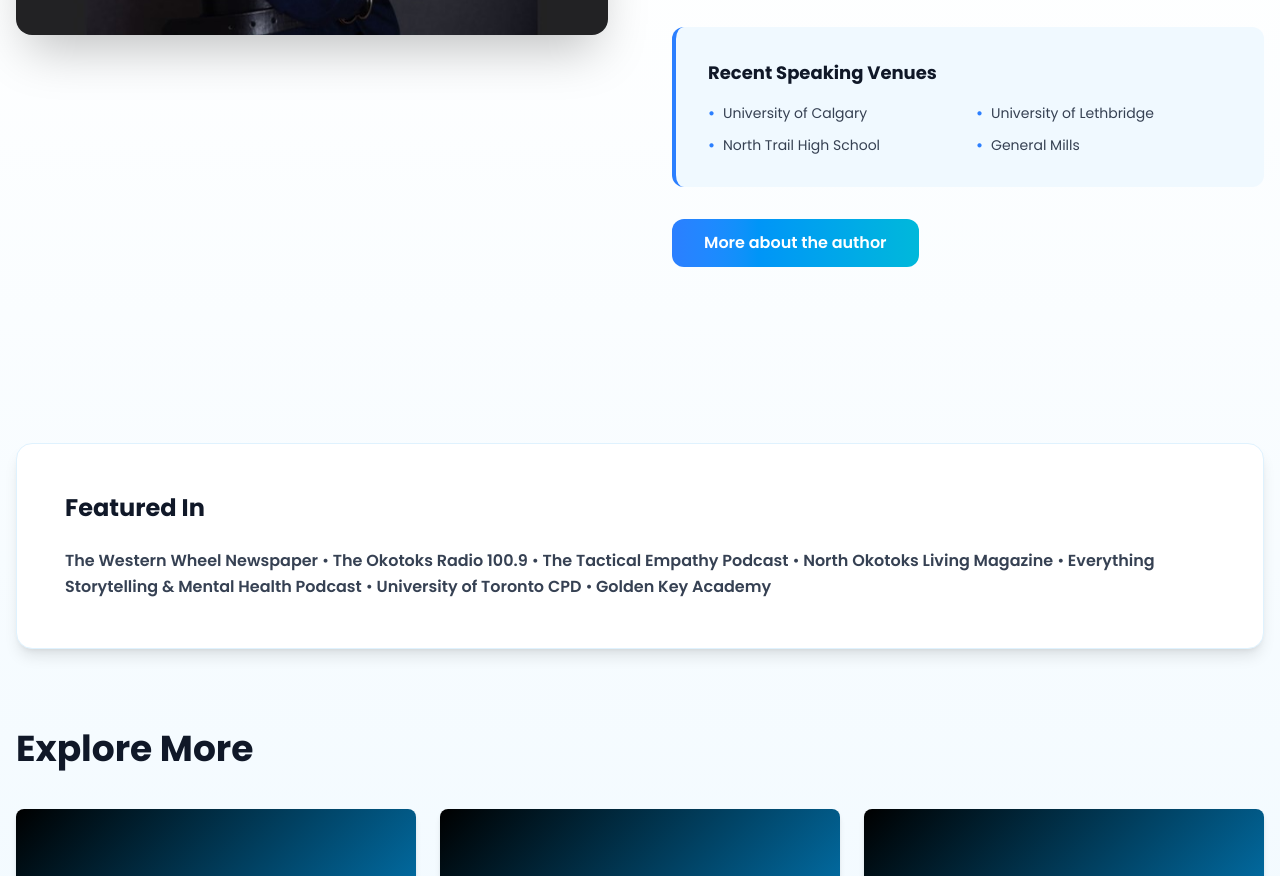
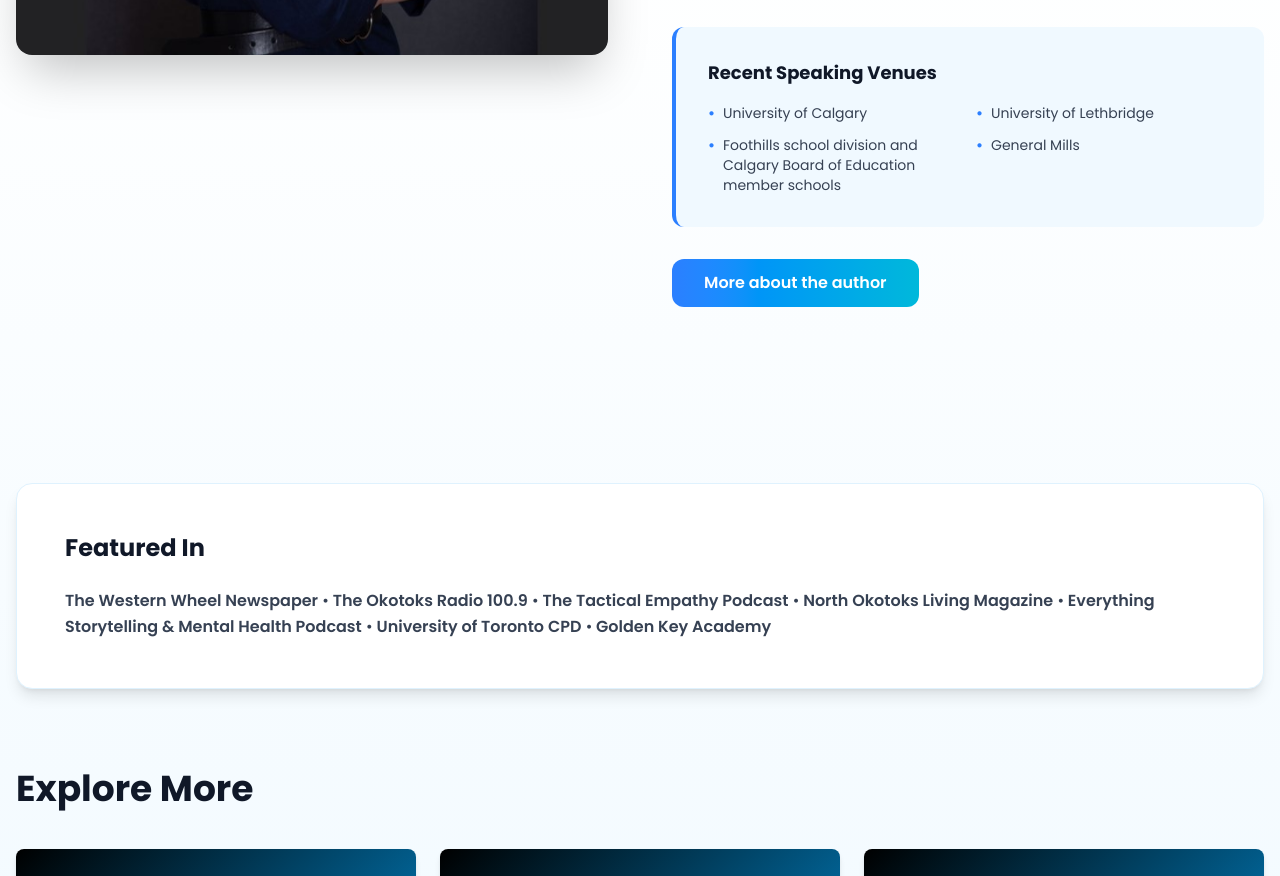
Before and after one commit to xrustiks/rejred, a Next.js app: page / in a window 1280 px wide. Shown: the part 1680-2556 px from the top of the page. Built offline with nearby package versions, Linux system fonts and the light colour scheme.

Commit message:
small change

```diff
--- a/app/page.tsx
+++ b/app/page.tsx
@@ -75,7 +75,7 @@ export default function Home() {
               <div className="grid grid-cols-1 sm:grid-cols-2 gap-3">
                 <div className="text-sm text-gray-700 flex items-start"><span className="text-blue-500 font-bold mr-2">•</span> University of Calgary</div>
                 <div className="text-sm text-gray-700 flex items-start"><span className="text-blue-500 font-bold mr-2">•</span> University of Lethbridge</div>
-                <div className="text-sm text-gray-700 flex items-start"><span className="text-blue-500 font-bold mr-2">•</span> North Trail High School</div>
+                <div className="text-sm text-gray-700 flex items-start"><span className="text-blue-500 font-bold mr-2">•</span> Foothills school division and Calgary Board of Education member schools</div>
                 <div className="text-sm text-gray-700 flex items-start"><span className="text-blue-500 font-bold mr-2">•</span> General Mills</div>
               </div>
             </div>
--- a/package.json
+++ b/package.json
@@ -1,5 +1,5 @@
 {
-  "name": "The Rejected Pre-Med",
+  "name": "The Rejected Pre-Med Podcast",
   "version": "0.1.0",
   "private": true,
   "scripts": {
```
